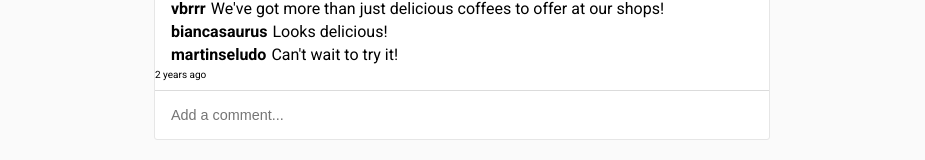
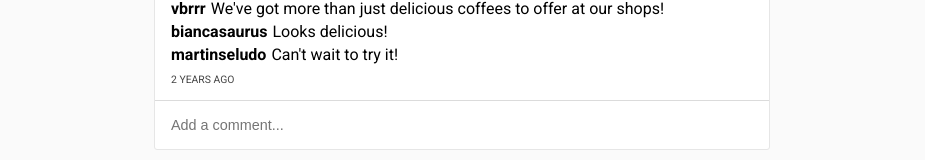
Before and after one commit to vebradev/React-Insta-Clone, a React (Create React App) app: page / in a window 1280 px wide. Shown: the part 571-731 px from the top of the page, without its empty margins (178-1103 px from the left). Built offline with nearby package versions, Linux system fonts and the light colour scheme.

Commit message:
Add style to display timestamp on posts.

```diff
--- a/src/App.css
+++ b/src/App.css
@@ -220,6 +220,13 @@ span.username {
   font-weight: bold;
 }
 
+.post .timestamp {
+  padding: 5px 16px;
+  font-size: 0.65rem;
+  color: #444444;
+  text-transform: uppercase;
+}
+
 .content img {
   max-width: 614px;
 }
```
